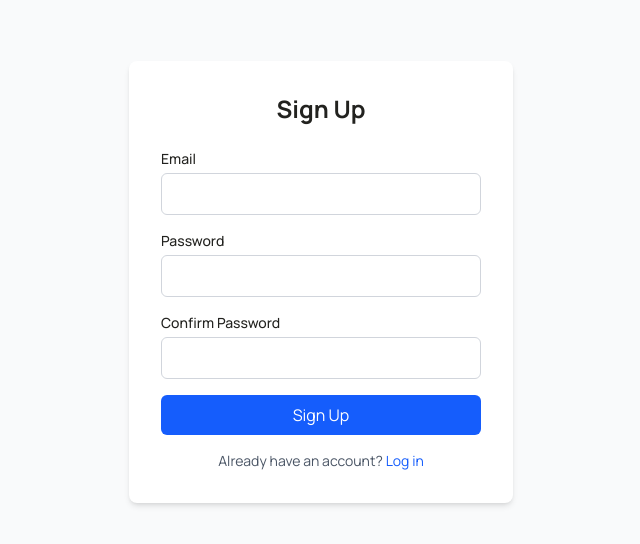
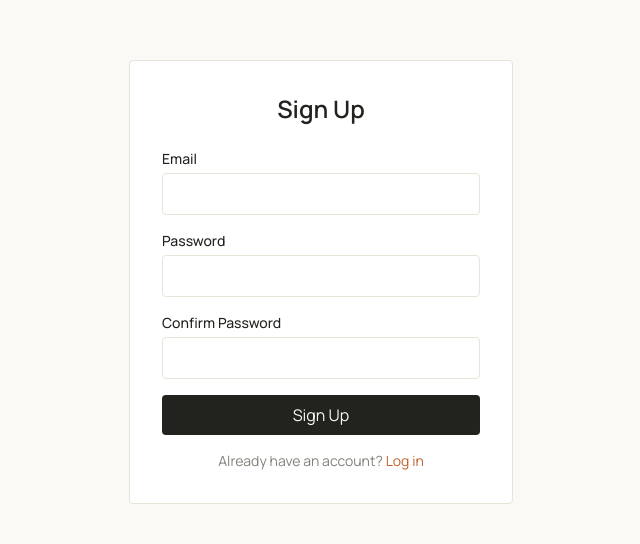
Before and after one commit to KipletingEdwin/AI-Smart-Task-Optimizer, a React (Vite) app: page /signup in a window 1280 px wide. Shown: the part 118-662 px from the top of the page, without its empty margins (319-959 px from the left). Built offline with nearby package versions, Linux system fonts and the light colour scheme.

Commit message:
update SignUp Page

```diff
--- a/src/pages/SignupPage.jsx
+++ b/src/pages/SignupPage.jsx
@@ -1,45 +1,50 @@
 
-import { useState } from 'react';
-import { useNavigate, Link } from 'react-router-dom';
-import { useAuth } from '../context/AuthContext';
+import { useState } from "react";
+import { useNavigate, Link } from "react-router-dom";
+import { useAuth } from "../context/AuthContext";
+import Spinner from "../components/ui/Spinner";
 
 function SignupPage() {
-  const [email, setEmail] = useState('');
-  const [password, setPassword] = useState('');
-  const [passwordConfirmation, setPasswordConfirmation] = useState('');
-  const [error, setError] = useState('');
+  const [email, setEmail] = useState("");
+  const [password, setPassword] = useState("");
+  const [passwordConfirmation, setPasswordConfirmation] = useState("");
+  const [error, setError] = useState("");
   const [loading, setLoading] = useState(false);
   const { signup } = useAuth();
   const navigate = useNavigate();
 
   const handleSubmit = async (e) => {
     e.preventDefault();
-    setError('');
+    setError("");
     setLoading(true);
 
     try {
       await signup(email, password, passwordConfirmation);
-      navigate('/dashboard');
+      navigate("/dashboard");
     } catch (err) {
       const errors = err.response?.data?.errors;
-      setError(Array.isArray(errors) ? errors.join(', ') : 'Signup failed. Please try again.');
-    } finally {
+      setError(
+        Array.isArray(errors)
+          ? errors.join(", ")
+          : "Signup failed. Please try again.",
+      );
       setLoading(false);
     }
   };
 
   return (
-    <div className="min-h-screen flex items-center justify-center bg-gray-50">
-      <div className="w-full max-w-sm bg-white p-8 rounded-lg shadow-md">
-        <h1 className="text-2xl font-bold mb-6 text-center">Sign Up</h1>
+    <div className="min-h-screen flex items-center justify-center bg-paper">
+      <div className="w-full max-w-sm bg-white p-8 rounded-sm border border-line">
+        <h1 className="text-2xl font-semibold mb-6 text-center">Sign Up</h1>
 
         {error && (
-          <div className="mb-4 p-3 bg-red-100 text-red-700 rounded text-sm">
+          <div className="mb-4 p-3 bg-ember-soft text-ember rounded-sm text-sm">
             {error}
           </div>
         )}
 
         <form onSubmit={handleSubmit} className="space-y-4">
+          <fieldset disabled={loading} className="space-y-4">
             <div>
               <label className="block text-sm font-medium mb-1">Email</label>
               <input
@@ -47,7 +52,7 @@
                 value={email}
                 onChange={(e) => setEmail(e.target.value)}
                 required
-              className="w-full px-3 py-2 border border-gray-300 rounded-md focus:outline-none focus:ring-2 focus:ring-blue-500"
+                className="w-full px-3 py-2 border border-line rounded-sm focus:outline-none focus:ring-2 focus:ring-ember disabled:opacity-50"
               />
             </div>
 
@@ -58,33 +63,37 @@
                 value={password}
                 onChange={(e) => setPassword(e.target.value)}
                 required
-              className="w-full px-3 py-2 border border-gray-300 rounded-md focus:outline-none focus:ring-2 focus:ring-blue-500"
+                className="w-full px-3 py-2 border border-line rounded-sm focus:outline-none focus:ring-2 focus:ring-ember disabled:opacity-50"
               />
             </div>
 
             <div>
-            <label className="block text-sm font-medium mb-1">Confirm Password</label>
+              <label className="block text-sm font-medium mb-1">
+                Confirm Password
+              </label>
               <input
                 type="password"
                 value={passwordConfirmation}
                 onChange={(e) => setPasswordConfirmation(e.target.value)}
                 required
-              className="w-full px-3 py-2 border border-gray-300 rounded-md focus:outline-none focus:ring-2 focus:ring-blue-500"
+                className="w-full px-3 py-2 border border-line rounded-sm focus:outline-none focus:ring-2 focus:ring-ember disabled:opacity-50"
               />
             </div>
 
             <button
               type="submit"
               disabled={loading}
-            className="w-full bg-blue-600 text-white py-2 rounded-md hover:bg-blue-700 disabled:opacity-50"
+              className="w-full flex items-center justify-center gap-2 bg-ink text-paper py-2 rounded-sm hover:bg-ember transition-colors disabled:opacity-60"
             >
-            {loading ? 'Creating account...' : 'Sign Up'}
+              {loading && <Spinner size={14} />}
+              {loading ? "Creating account…" : "Sign Up"}
             </button>
+          </fieldset>
         </form>
 
-        <p className="mt-4 text-sm text-center text-gray-600">
-          Already have an account?{' '}
-          <Link to="/login" className="text-blue-600 hover:underline">
+        <p className="mt-4 text-sm text-center text-ink-muted">
+          Already have an account?{" "}
+          <Link to="/login" className="text-ember hover:underline">
             Log in
           </Link>
         </p>
```
Lines whose indentation alone changed are shown as unchanged.
